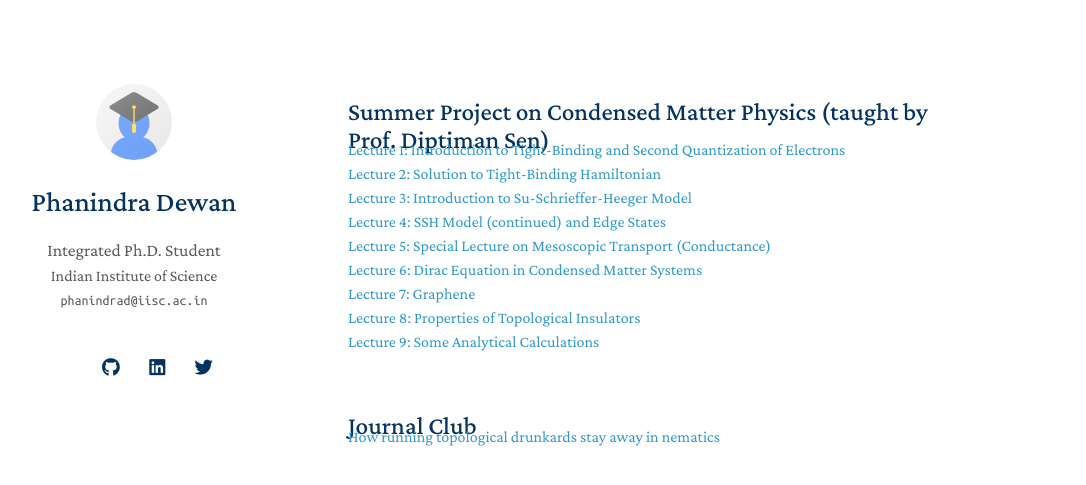
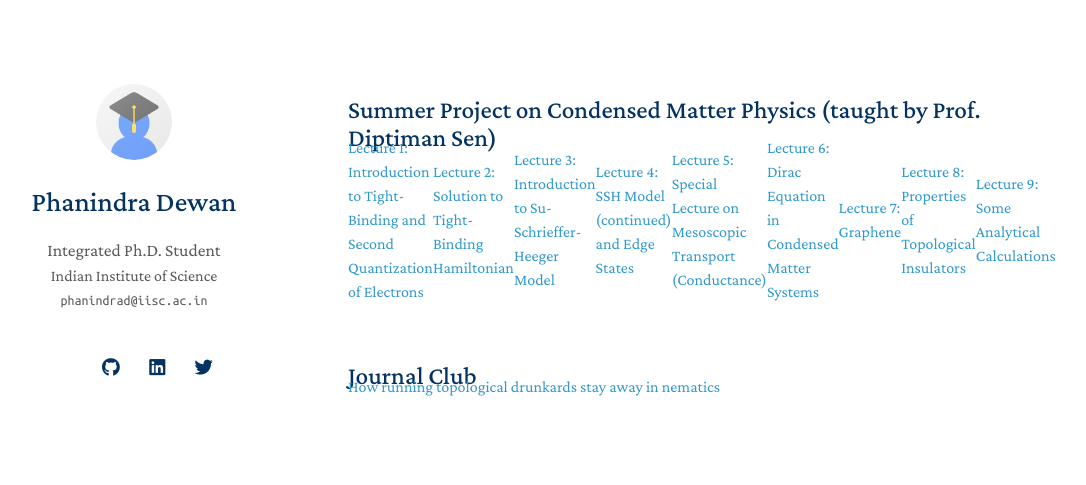
Before and after one commit to phannyd/phannyd.github.io, a Jekyll site: the page built from resources.md, in a window 1280 px wide. Shown: the top 485 px of the page, without its empty margins (142-1228 px from the left). Built offline with Jekyll 4.4.1, drawn with Linux system fonts in a browser that asks for light colours; nearby versions of some CDN libraries; a style sheet for code colours, icons or effects is not loaded.

Commit message:
Update resources.md

```diff
--- a/resources.md
+++ b/resources.md
@@ -9,10 +9,10 @@ filename: resources.md
 <!--<ol class="bibliography">-->
 
 
-<div class="pub-row">
-
 <div class="col-sm-9" style="position: relative;padding-right: 15px;padding-left: 20px;">
    <h2 id="publications" style="margin: 2px 0px -15px;">Summer Project on Condensed Matter Physics (taught by Prof. Diptiman Sen)</h2>
+   <div class="pub-row">
+   <br>
    <div class="title"><a href="{{ site.url }}/assets/files/CMP_Project_Lect_01.pdf">Lecture 1: Introduction to Tight-Binding and Second Quantization of Electrons</a></div>
    <div class="title"><a href="{{ site.url }}/assets/files/CMP_Project_Lect_02.pdf">Lecture 2: Solution to Tight-Binding Hamiltonian</a></div>
    <div class="title"><a href="{{ site.url }}/assets/files/CMP_Project_Lect_03.pdf">Lecture 3: Introduction to Su-Schrieffer-Heeger Model</a></div>
@@ -35,4 +35,6 @@ filename: resources.md
 <div class="pub-row">
 <div class="col-sm-9" style="position: relative;padding-right: 15px;padding-left: 20px;">
    <h2 id="publications" style="margin: 2px 0px -15px;">Journal Club</h2>
+   <div class="pub-row">
+   <br>
 <div class="title"><a href="{{ site.url }}/assets/files/How_running_topological_drunkards_stay_away_in_nematics.pdf">How running topological drunkards stay away in nematics</a></div>
```
